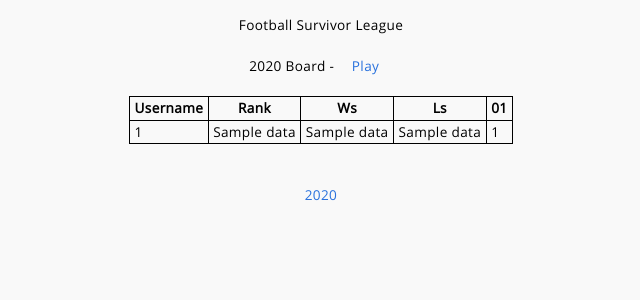
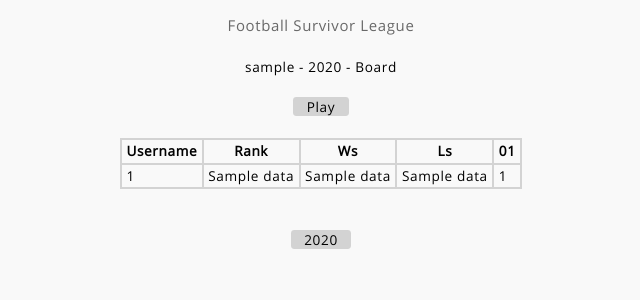
Before and after one commit to dansahagian/fbsurvivor, a Flask app: template templates/user.html in a window 1280 px wide. Shown: the top 300 px of the page, without its empty margins (319-959 px from the left). Run offline with Flask 2, Linux system fonts and the light colour scheme; the template is opened without the code that fills it: most values are stand-ins (such as "Sample title", 1, 10 or a date in 2020).

Commit message:
adds styling

```diff
--- a/fbsurvivor.py
+++ b/fbsurvivor.py
@@ -94,11 +94,14 @@ def dash(link):
 @validate_email
 @validate_year
 def user(link, year):
+    retired = db.user_retired(link, year)
+    if retired:
+        flash('Reminder: You retired!')
     username = db.get_username(link)
     data = db.get_board(year)
     years = db.get_years()
     play = db.user_playing(link, year)
-    retire = (not db.user_retired(link, year)) and (int(year) == db.get_current_year())
+    retire = (not retired) and (int(year) == db.get_current_year())
     return rt('user.html', years=years, link=link, data=data, username=username, year=year, play=play, retire=retire)
 
 
@@ -107,10 +110,12 @@ def user(link, year):
 @validate_email
 @validate_year
 def picks(link, year):
+    username = db.get_username(link)
     user_picks = db.get_user_picks(link, year)
+    lock = db.year_locked(year)
     wins = len([x[2] for x in user_picks if x[2] == 'W'])
     loss = len([x[2] for x in user_picks if x[2] == 'L'])
-    return rt('picks.html', link=link, year=year, lock=db.year_locked(year), picks=user_picks, ws=wins, ls=loss)
+    return rt('picks.html', username=username, link=link, year=year, lock=lock, picks=user_picks, ws=wins, ls=loss)
 
 
 @app.route('/<link>/<year>/picks/<week>', methods=['GET', 'POST'])
--- a/static/css/main.css
+++ b/static/css/main.css
@@ -8,12 +8,11 @@ html {
     -webkit-text-size-adjust: 100%;
     background: #f9f9f9;
     font-family: "Open Sans Regular";
-    letter-spacing: .35px;
+    letter-spacing: .04em;
 }
 
 body {
     font-size: .85em;
-    color: #6d6d6d;
     color: black;
     text-align: center;
     line-height: 1.5em;
@@ -21,14 +20,17 @@ body {
 }
 
 a {
-    color: #2a72dd;
+    background: lightgray;
+    color: black;
 	text-decoration: none;
     padding-left: 1.0em;
     padding-right: 1.0em;
+    border-radius: .25em;
 }
 
 a:hover {
-    text-decoration: underline;
+    background: black;
+    color: white;
 }
 
 table {
@@ -37,7 +39,8 @@ table {
 }
 
 table, th, td {
-    border: 1px solid black;
+    border: 2px solid lightgray;
+    border-radius: .25em;
 }
 
 table a {
@@ -56,7 +59,6 @@ th {
 }
 
 ul {
-    list-style-type: none;
     list-style: none;
     padding-left: 0;
 }
@@ -112,3 +114,13 @@ li {
     font-size: 1.50em;
     font-weight: 800;
 }
+
+.space {
+    padding-left: .5em;
+    padding-right: .5em;
+}
+
+.title {
+    font-size: 1.10em;
+    color: dimgray;
+}
--- a/templates/base.html
+++ b/templates/base.html
@@ -1,14 +1,14 @@
 <!DOCTYPE html>
 <html lang="en">
     <head>
-        <title>Survivor</title>
+        <title>FB Survivor</title>
         <link rel="stylesheet" type="text/css" href="/css/main.css">
         <meta name="viewport" content="initial-scale=1.0">
         <meta name="robots" content="noindex,nofollow" />
     </head>
     <body>
         <div class="main">
-            Football Survivor League
+            <span class="title">Football Survivor League</span>
             <br>
             {% with messages = get_flashed_messages() %}
                 {% if messages %}
--- a/templates/picks.html
+++ b/templates/picks.html
@@ -1,7 +1,7 @@
 {% extends "base.html" %}
     {% block content %}
-        {{ year }} Picks
-        <br>
+        {{ username }} - {{ year }} - Picks
+        <br><br>
         <a href="/{{ link }}/{{ year }}">Back</a>
         <br><br>
         {% if picks %}
--- a/templates/user.html
+++ b/templates/user.html
@@ -1,12 +1,9 @@
 {% extends "base.html" %}
     {% block content %}
-        {{ year }} Board -
+        {{ username }} - {{ year }} - Board<br><br>
         {% if play %}
             <a href="/{{ link }}/{{ year }}/picks">Picks</a>
-            {% if retire %}
-                <a href="/{{ link }}/{{ year }}/retire">Retire</a>
-            {% endif %}
-        {%  else %}
+        {% else %}
             <a href="/{{ link }}/{{ year }}/play">Play</a>
         {% endif %}
         <br><br>
@@ -51,6 +48,11 @@
             {% endfor %}
         </table><br><br>
         {% for year in years %}
-            <a href="/{{ link }}/{{ year }}">{{ year }}</a>
-        {% endfor %}
+            <span class="space">
+                <a href="/{{ link }}/{{ year }}">{{ year }}</a>
+            </span>
+        {% endfor %}<br><br>
+        {% if retire %}
+            <a href="/{{ link }}/{{ year }}/retire">Retire</a>
+        {% endif %}
     {% endblock %}
```
